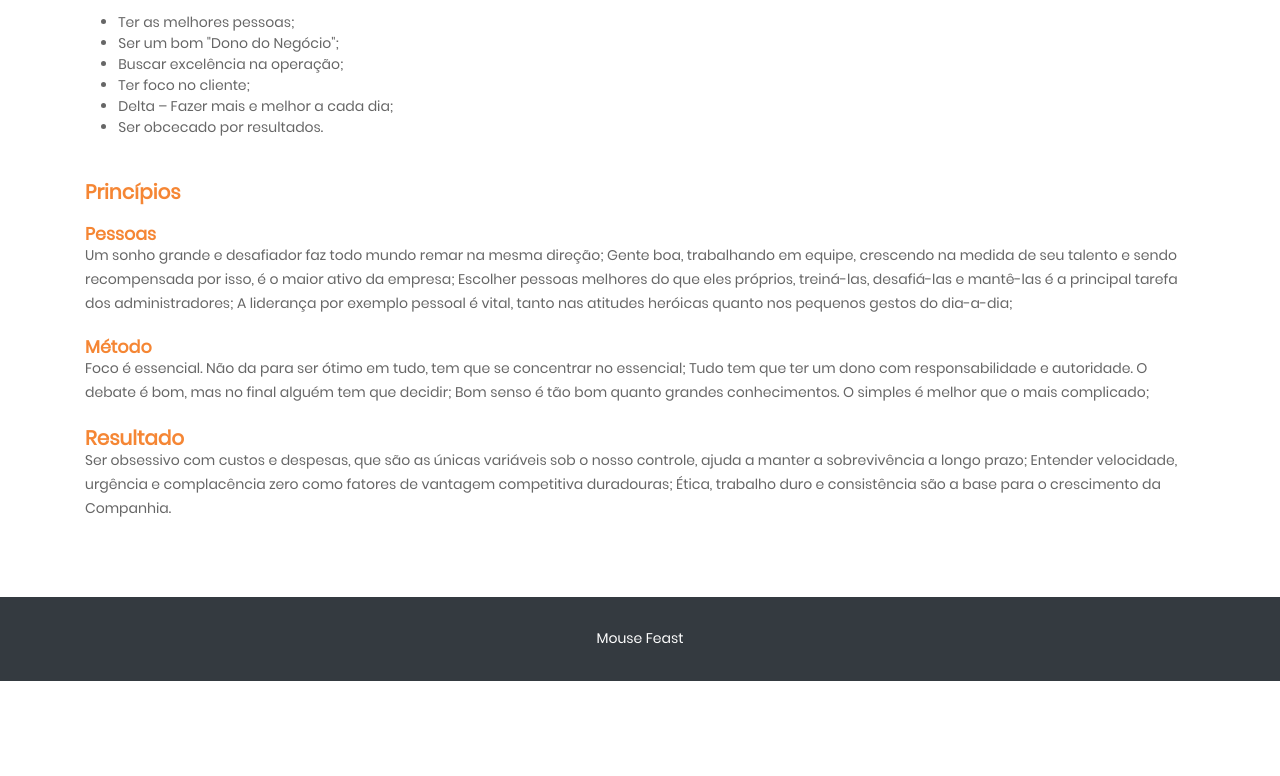
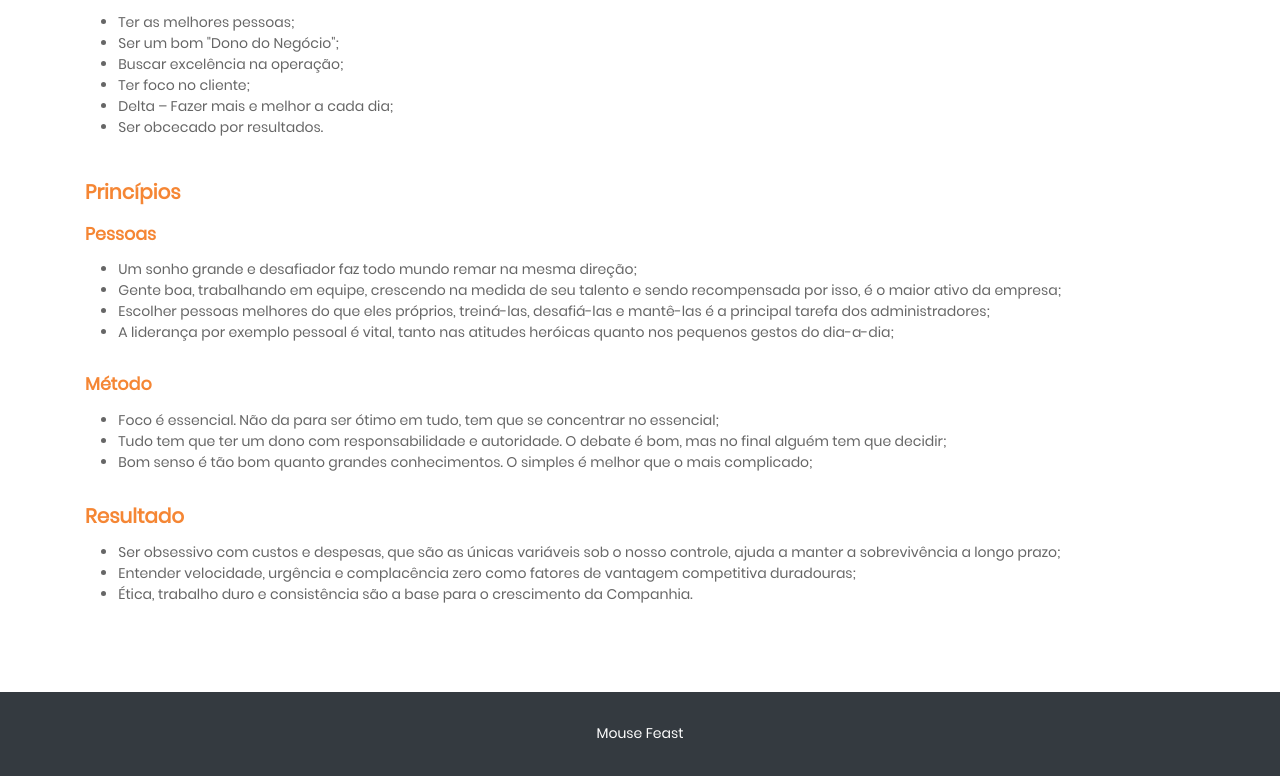
Before and after one commit to SamuelV3loso/mousefeast, a website: page sobre.html in a window 1280 px wide. Shown: the part 620-1396 px from the top of the page. Before the commit the page ends 1301 px from the top, so only its background shows below. Drawn offline with nearby package versions, Linux system fonts and the light colour scheme; files that its build step writes are made by us from their sources; files whose address does not match are found by name.

Commit message:
Formatação do texto nas tags ul e li na classe sobre.html

```diff
--- a/sobre.html
+++ b/sobre.html
@@ -86,21 +86,29 @@
 				<h2 style="padding-top: 3%">Princípios</h2>
 
 				<h3 style="padding-top: 2%">Pessoas</h3>
-				<p>Um sonho grande e desafiador faz todo mundo remar na mesma direção;
-					Gente boa, trabalhando em equipe, crescendo na medida de seu talento e sendo recompensada por isso, é o maior ativo da empresa;
-					Escolher pessoas melhores do que eles próprios, treiná-las, desafiá-las e mantê-las é a principal tarefa dos administradores;
-				A liderança por exemplo pessoal é vital, tanto nas atitudes heróicas quanto nos pequenos gestos do dia-a-dia;</p>
+				<br>
+				<ul>
+					<li>Um sonho grande e desafiador faz todo mundo remar na mesma direção;</li>
+					<li>Gente boa, trabalhando em equipe, crescendo na medida de seu talento e sendo recompensada por isso, é o maior ativo da empresa;</li>
+					<li>Escolher pessoas melhores do que eles próprios, treiná-las, desafiá-las e mantê-las é a principal tarefa dos administradores;</li>
+					<li>A liderança por exemplo pessoal é vital, tanto nas atitudes heróicas quanto nos pequenos gestos do dia-a-dia;</li>
+				</ul>
 
 				<h3 style="padding-top: 2%">Método</h3>
-				<p>Foco é essencial. Não da para ser ótimo em tudo, tem que se concentrar no essencial;
-					Tudo tem que ter um dono com responsabilidade e autoridade. O debate é bom, mas no final alguém tem que decidir;
-				Bom senso é tão bom quanto grandes conhecimentos. O simples é melhor que o mais complicado;</p>
+				<br>
+				<ul>
+					<li>Foco é essencial. Não da para ser ótimo em tudo, tem que se concentrar no essencial;</li>
+					<li>Tudo tem que ter um dono com responsabilidade e autoridade. O debate é bom, mas no final alguém tem que decidir;</li>
+					<li>Bom senso é tão bom quanto grandes conhecimentos. O simples é melhor que o mais complicado;</li>
+				</ul>
 
 				<h2 style="padding-top: 2%">Resultado</h2>
-				<p>Ser obsessivo com custos e despesas, que são as únicas variáveis sob o nosso controle, ajuda a manter a sobrevivência a longo prazo;
-					Entender velocidade, urgência e complacência zero como fatores de vantagem competitiva duradouras;
-				Ética, trabalho duro e consistência são a base para o crescimento da Companhia.</p>
-
+				<br>
+				<ul>
+					<li>Ser obsessivo com custos e despesas, que são as únicas variáveis sob o nosso controle, ajuda a manter a sobrevivência a longo prazo;</li>
+					<li>Entender velocidade, urgência e complacência zero como fatores de vantagem competitiva duradouras;</li>
+					<li>Ética, trabalho duro e consistência são a base para o crescimento da Companhia.</li>
+				</ul>
 			</div>
 		</div>
 	</div>
```
